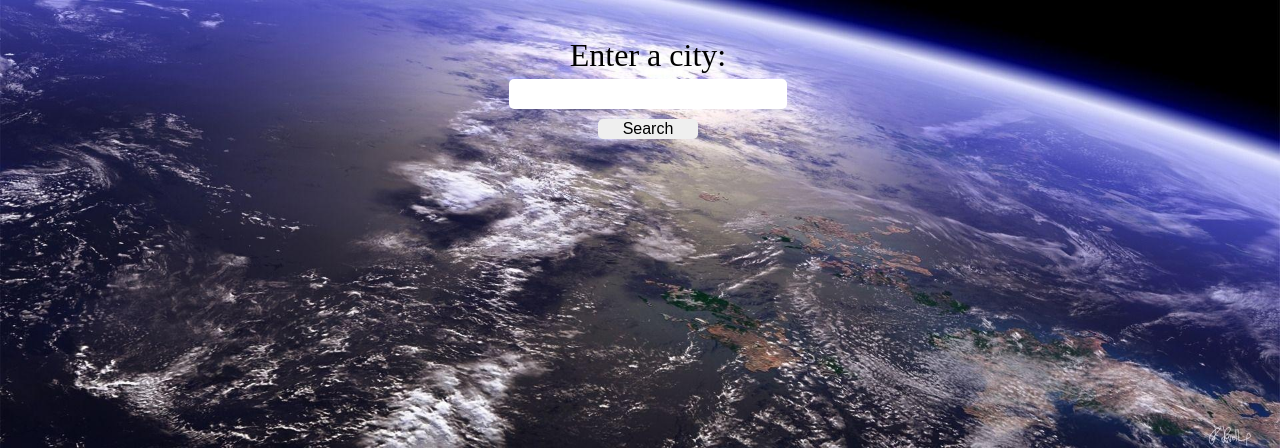
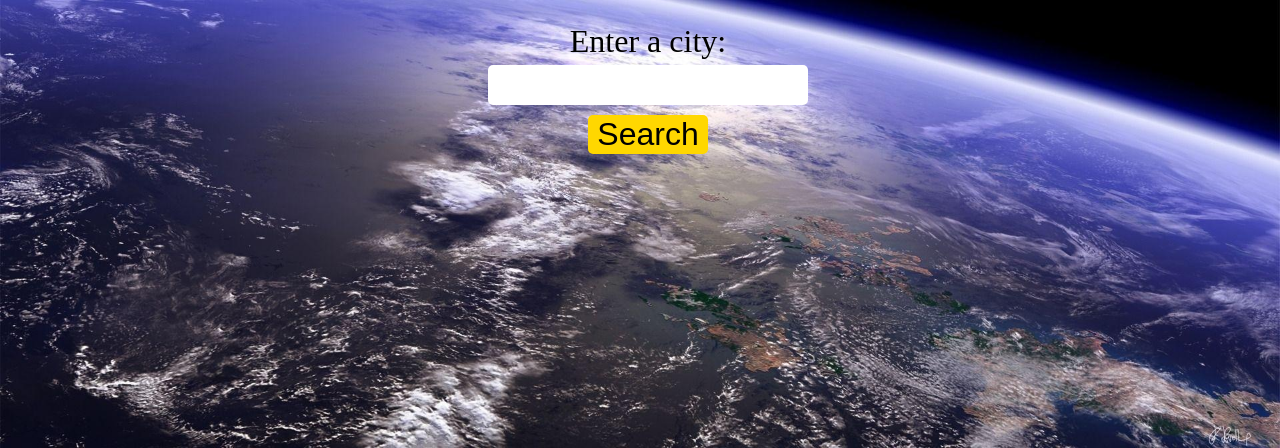
Before and after one commit to pabi26/Weather-App, a plain HTML site: page index.html in a window 1280 px wide. Shown: the part 352-800 px from the top of the page. Drawn offline with Linux system fonts and the light colour scheme.

Commit message:
styling issues fixed

```diff
--- a/styles.css
+++ b/styles.css
@@ -7,6 +7,7 @@ body{
     width: 100%;
     margin-bottom: 30px;
     color: white;
+    background-color: black;
 }
 
 main{
@@ -56,12 +57,12 @@ label{
 }
 
 input{
-    height: 20px;
+    height: 30px;
     text-align: center;
     border-radius: 5px;
     border: none;
     margin-bottom: 10px;
-    font-size: 1.3rem;
+    font-size: 1.5rem;
     padding: 5px;
 }
 
@@ -76,8 +77,9 @@ button:active{
 }
 
 #search-btn{
-    width: 100px;
-    font-size: 1rem;
+    width: 120px;
+    font-size: 2rem;
+    background-color: gold;
     color: black;
     border-radius: 5px;
     border: none;
@@ -89,6 +91,7 @@ button:active{
     font-size: 2rem;
     background-color: rgba(255, 255, 255, 0);
     border: none;
+    color: black;
 }
 
 #close-weather-info:hover,
```
